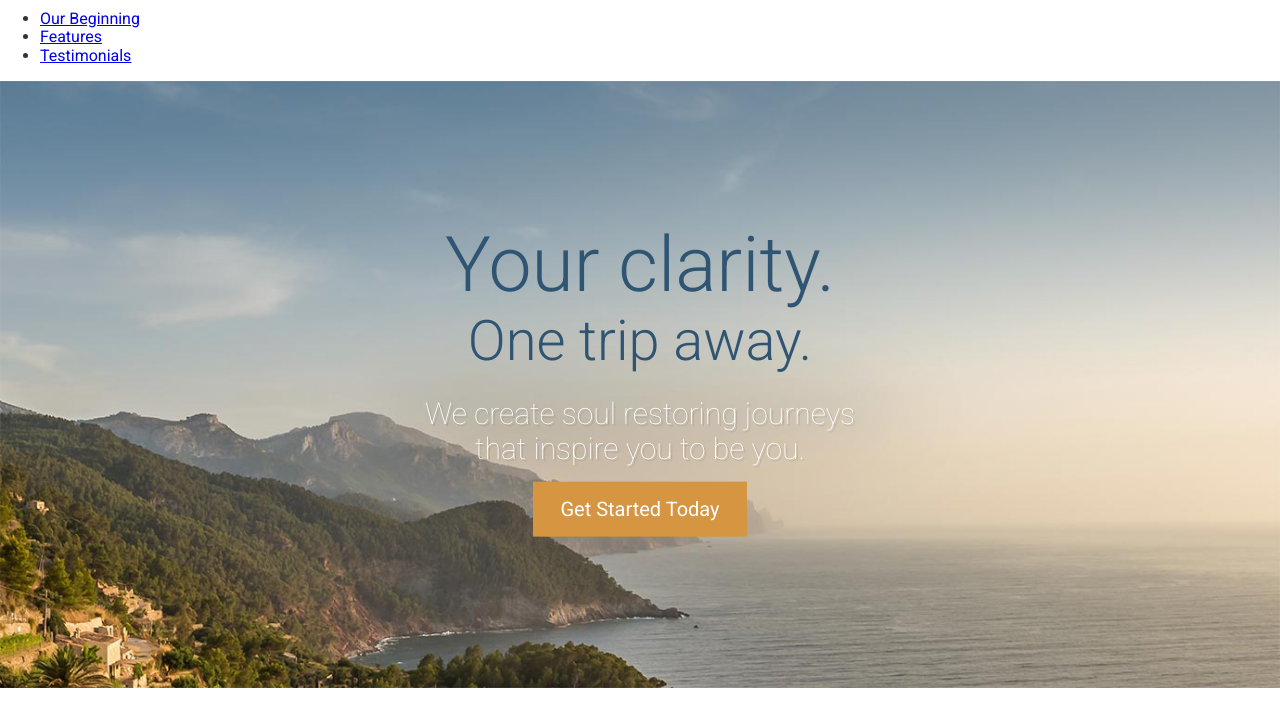
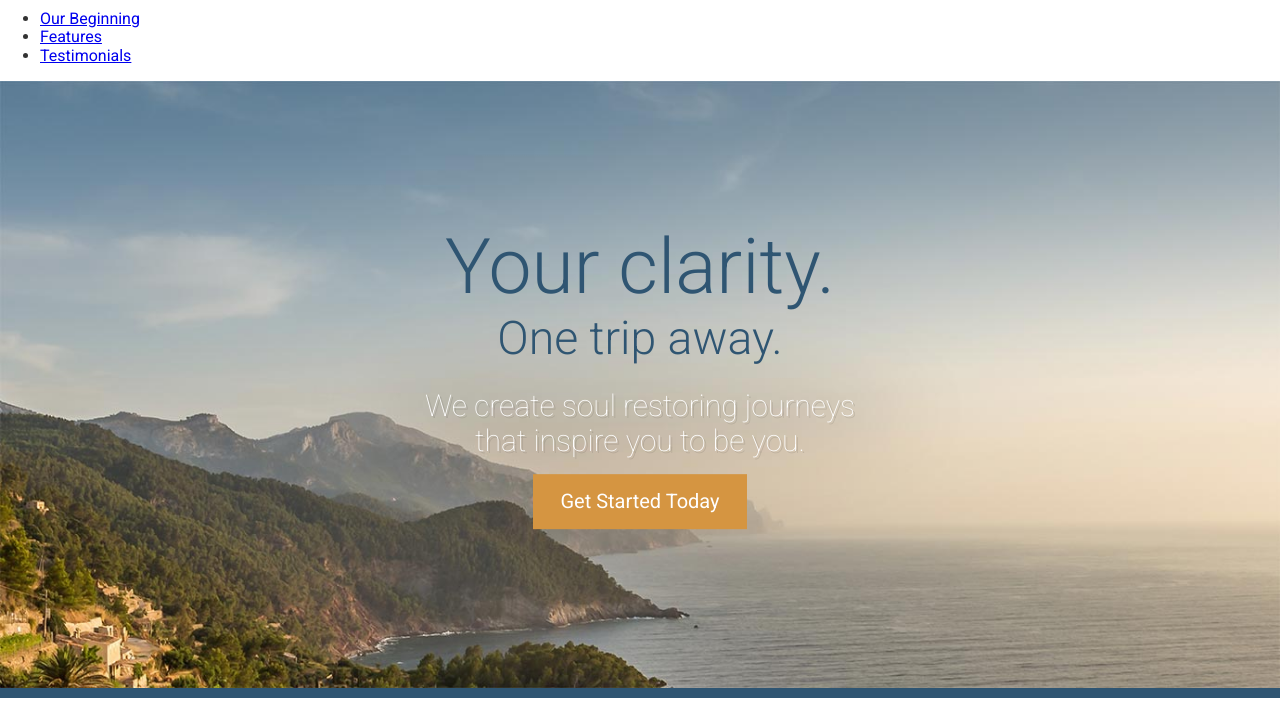
Before and after one commit to olenaborysenko/travel-site, a website: page app/index.html in a window 1280 px wide. Shown: the part 82-791 px from the top of the page. Drawn offline with Linux system fonts and the light colour scheme.

Commit message:
Completed hero

```diff
--- a/app/assets/css/modules/_btn.css
+++ b/app/assets/css/modules/_btn.css
@@ -10,7 +10,10 @@
 	}
 
 	&--large {
-		font-size: 1.25rem;
 		padding: 1rem 1.7rem;
+
+		@mixin atSmall {
+			font-size: 1.25rem;
+		}
 	}
 }
--- a/app/assets/css/modules/_large-hero.css
+++ b/app/assets/css/modules/_large-hero.css
@@ -1,5 +1,11 @@
 .large-hero {
 	position: relative;
+
+	border-bottom: 10px solid $mainBlue;
+
+	&__image {
+		display: block;
+	}
 
 	&__text-content {
 		position: absolute;
@@ -12,50 +18,41 @@
 
 	&__title {
 		font-weight: 300;
-		font-size: 2.3rem;
+		font-size: 2.4rem;
 		color: $mainBlue;
 		margin: 0;
 
 		@mixin atSmall {
-			font-size: 3.1rem;
+			font-size: 4.8rem;
 		}
 
-		@mixin atMedium {
-			font-size: 3.8rem;
-		}
-
-		@mixin atLarge {
-			font-size: 4.8rem;
-		}
 	}
 
 	&__subtitle {
 		font-weight: 300;
-		font-size: 1.5rem;
+		font-size: 1.6rem;
 		color: $mainBlue;
 		margin: 0 0 1.5rem;
 
 		@mixin atSmall {
-			font-size: 2rem;
+			font-size: 2.9rem;
 		}
 
-		@mixin atMedium {
-			font-size: 2.6rem;
-		}
-
-		@mixin atLarge {
-			font-size: 3.5rem;
-		}
 	}
 
 	&__descr {
 		font-weight: 100;
-		font-size: 1.875rem;
+		font-size: 1.2rem;
 		color: #FFF;
 		text-shadow: 2px 2px 0 rgba(0,0,0, .1);
 		max-width: 30rem;
 		margin: 0 auto;
 		margin-bottom: 1rem;
+
+		@mixin atSmall {
+			font-size: 1.875rem;
+		}
+
 	}
 
 }
--- /dev/null
+++ b/app/assets/css/modules/_wrapper.css
@@ -0,0 +1,4 @@
+.wrapper {
+	padding-left: 18px;
+	padding-right: 18px;
+}
--- a/app/assets/css/style.css
+++ b/app/assets/css/style.css
@@ -2,5 +2,6 @@
 @import "base/_global";
 @import "base/_vars";
 @import "base/_mixins";
+@import "modules/_wrapper";
 @import "modules/_large-hero";
 @import "modules/_btn";
--- a/app/index.html
+++ b/app/index.html
@@ -30,13 +30,15 @@
 			<source srcset="assets/img/hero--large.jpg 1920w, assets/img/hero--large-hd.jpg 3840w" media="(min-width: 1380px)">
 			<source srcset="assets/img/hero--medium.jpg 1380w, assets/img/hero--medium-hd.jpg 2760w" media="(min-width: 990px)">
 			<source srcset="assets/img/hero--small.jpg 990w, assets/img/hero--small-hd.jpg 1980w" media="(min-width: 640px)">
-			<img srcset="assets/img/hero--smaller.jpg 640w, assets/img/hero--smaller-hd.jpg 1280w" alt="Coastal view of ocean">
+			<img srcset="assets/img/hero--smaller.jpg 640w, assets/img/hero--smaller-hd.jpg 1280w" alt="Coastal view of ocean" class="large-hero__image">
 		</picture>
 		<div class="large-hero__text-content">
-			<h1 class="large-hero__title">Your clarity.</h1>
-			<h2 class="large-hero__subtitle">One trip away.</h2>
-			<p class="large-hero__descr">We create soul restoring journeys that inspire you to be you.</p>
-			<p><a class="btn btn--large" href="#">Get Started Today</a></p>
+			<div class="wrapper">
+				<h1 class="large-hero__title">Your clarity.</h1>
+				<h2 class="large-hero__subtitle">One trip away.</h2>
+				<p class="large-hero__descr">We create soul restoring journeys that inspire you to be you.</p>
+				<p><a class="btn btn--large" href="#">Get Started Today</a></p>
+			</div>
 		</div>
 	</div>
 
--- a/app/temp/css/style.css
+++ b/app/temp/css/style.css
@@ -460,10 +460,21 @@ img {
 	max-width: 100%;
 }
 
+.wrapper {
+	padding-left: 18px;
+	padding-right: 18px;
+}
+
 .large-hero {
 	position: relative;
 
+	border-bottom: 10px solid #2F5572;
+
 }
+
+.large-hero__image {
+		display: block;
+	}
 
 .large-hero__text-content {
 		position: absolute;
@@ -477,68 +488,53 @@ img {
 
 .large-hero__title {
 		font-weight: 300;
-		font-size: 2.3rem;
+		font-size: 2.4rem;
 		color: #2F5572;
 		margin: 0;
+
 	}
 
 @media (min-width: 530px) {
 
 .large-hero__title {
-			font-size: 3.1rem
-	}
-	}
+			font-size: 4.8rem
 
-@media (min-width: 800px) {
-
-.large-hero__title {
-			font-size: 3.8rem
-	}
-	}
-
-@media (min-width: 1200px) {
-
-.large-hero__title {
-			font-size: 4.8rem
 	}
 	}
 
 .large-hero__subtitle {
 		font-weight: 300;
-		font-size: 1.5rem;
+		font-size: 1.6rem;
 		color: #2F5572;
 		margin: 0 0 1.5rem;
+
 	}
 
 @media (min-width: 530px) {
 
 .large-hero__subtitle {
-			font-size: 2rem
-	}
-	}
+			font-size: 2.9rem
 
-@media (min-width: 800px) {
-
-.large-hero__subtitle {
-			font-size: 2.6rem
-	}
-	}
-
-@media (min-width: 1200px) {
-
-.large-hero__subtitle {
-			font-size: 3.5rem
 	}
 	}
 
 .large-hero__descr {
 		font-weight: 100;
-		font-size: 1.875rem;
+		font-size: 1.2rem;
 		color: #FFF;
 		text-shadow: 2px 2px 0 rgba(0,0,0, .1);
 		max-width: 30rem;
 		margin: 0 auto;
 		margin-bottom: 1rem;
+
+	}
+
+@media (min-width: 530px) {
+
+.large-hero__descr {
+			font-size: 1.875rem
+
+	}
 	}
 
 .btn {
@@ -554,6 +550,12 @@ img {
 	}
 
 .btn--large {
-		font-size: 1.25rem;
 		padding: 1rem 1.7rem;
 	}
+
+@media (min-width: 530px) {
+
+.btn--large {
+			font-size: 1.25rem
+	}
+	}
```
